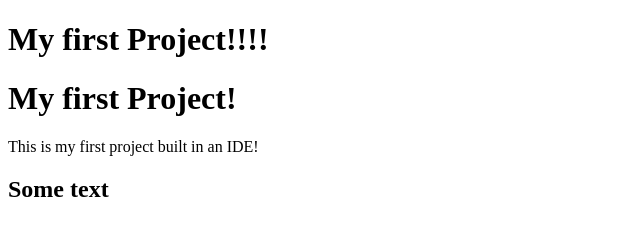
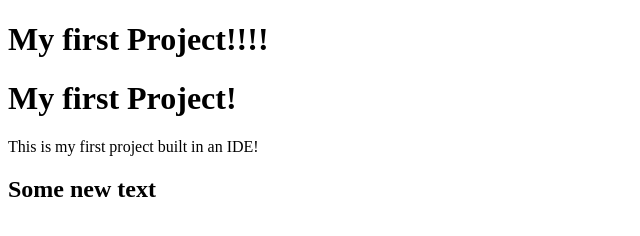
Before and after one commit to burkero2/my-first-project, a plain HTML site: page index.html in a window 1280 px wide. Shown: the full height of the page, 0-640 px from the left. Drawn offline with Linux system fonts and the light colour scheme.

Commit message:
Added new text

```diff
--- a/index.html
+++ b/index.html
@@ -9,6 +9,6 @@
     <h1>My first Project!!!!</h1>
     <h1>My first Project!</h1>
     <p>This is my first project built in an IDE!</p>
-    <h2>Some text</h2>
+    <h2>Some new text</h2>
   </body>
 </html>
```
